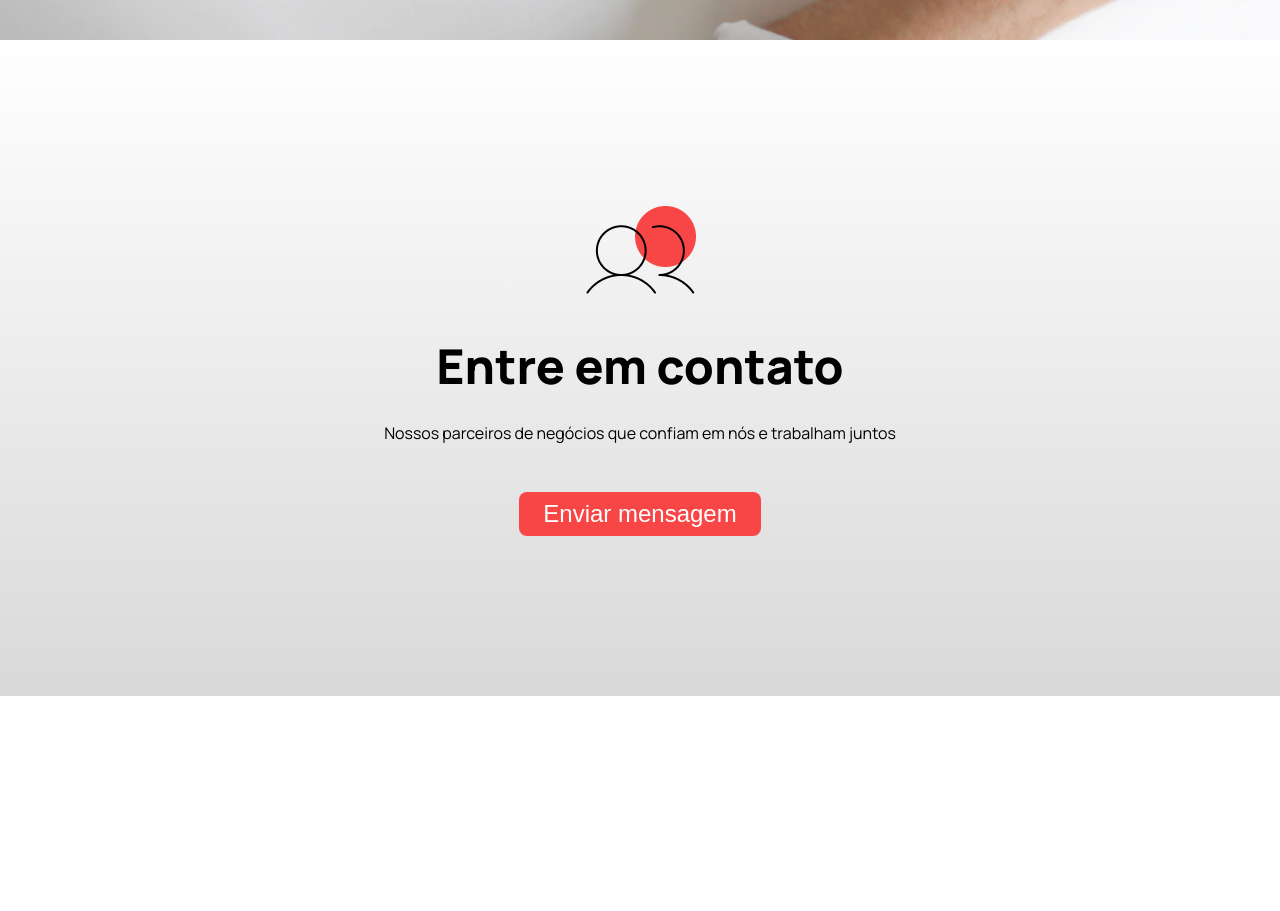
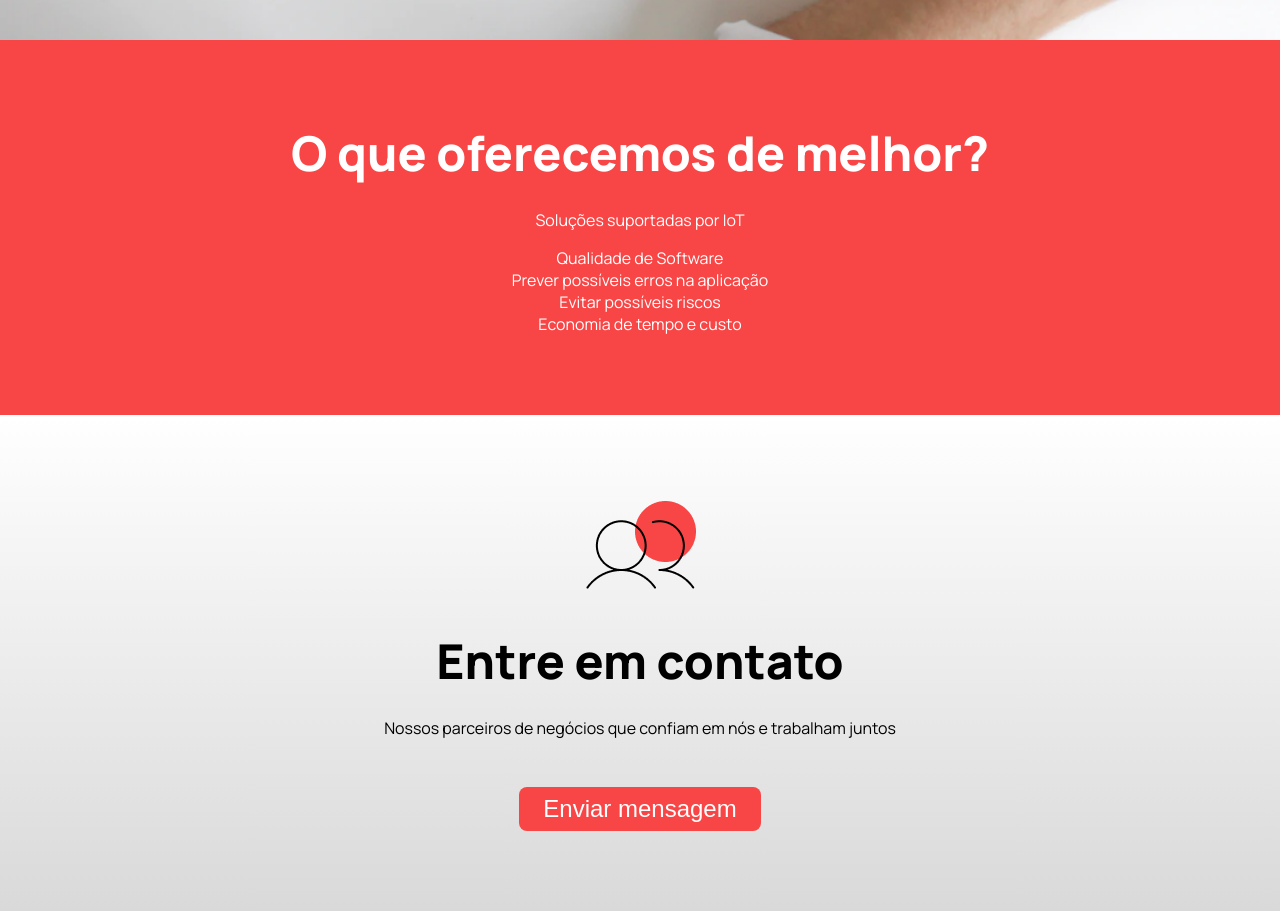
Before and after one commit to devAdemarNeto/landingpage_responsiva, a plain HTML site: page index.html in a window 1280 px wide. Shown: the part 840-1751 px from the top of the page. Before the commit the page ends 1536 px from the top, so only its background shows below. Drawn offline with Linux system fonts and the light colour scheme.

Commit message:
alterando position por flex

```diff
--- a/index.html
+++ b/index.html
@@ -17,7 +17,22 @@
                 <p>Para que nossos clientes mantenham altos níveis de qualidade, oferecemos serviços de gestão de projetos e análise de negócios com nossa equipe especializada em diversos setores.</p>
             </div>
         </section>
-        <section class="container linear-gradient">
+
+        <section class="container background-red">
+            <h2>O que oferecemos de melhor?</h2>
+            <p>Soluções suportadas por IoT</p>
+
+            <div>
+                <div>Qualidade de Software</div>
+                <div>Prever possíveis erros na aplicação</div>
+                <div>Evitar  possíveis riscos</div>
+                <div>Economia de tempo e custo</div>
+            </div>
+
+        </section>
+
+
+        <section class="container background-gradient">
             <img src="assets/user.png" alt="">
             <h2 class="contact-title">Entre em contato</h2>
             <p>Nossos parceiros de negócios que confiam em nós e trabalham juntos</p>
--- a/style.css
+++ b/style.css
@@ -39,16 +39,18 @@ h2{
     background-image: url(./assets/background.png);
     background-repeat: no-repeat;
     background-size: cover;
+    display: flex;
+    justify-content: flex-start;
+    align-items: center;
 }
 
 #presentation{
     width: 37.5rem;
-    position: relative;
-    top: calc(50% - 9rem);
+
 }
 
 .container{
-    padding: 10rem 7.5rem;
+    padding: 5rem 7.5rem;
     text-align: center;
 }
 
@@ -71,6 +73,11 @@ h2{
     transform: scale(1.1);
 }
 
-.linear-gradient{
+.background-gradient{
     background: linear-gradient(180deg, #fff, #d9d9d9);
 }
+
+.background-red{
+    background-color: #F84646;
+    color: #fff;
+}
```
